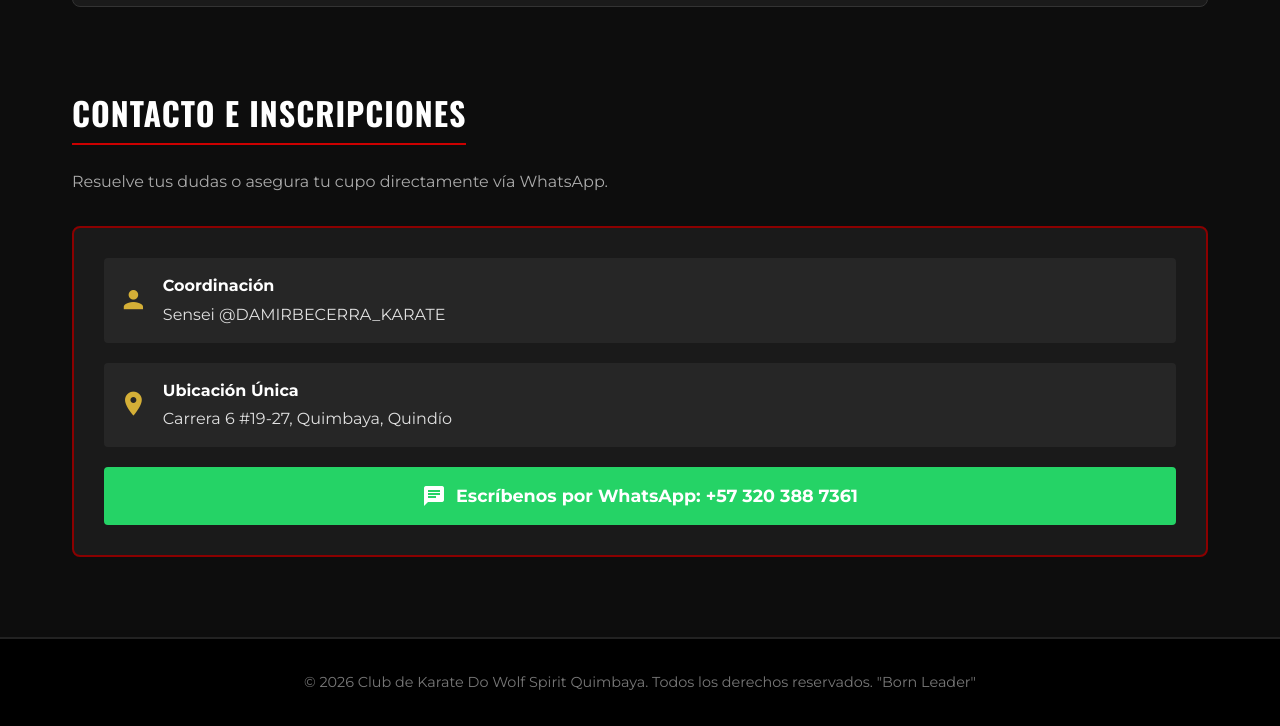
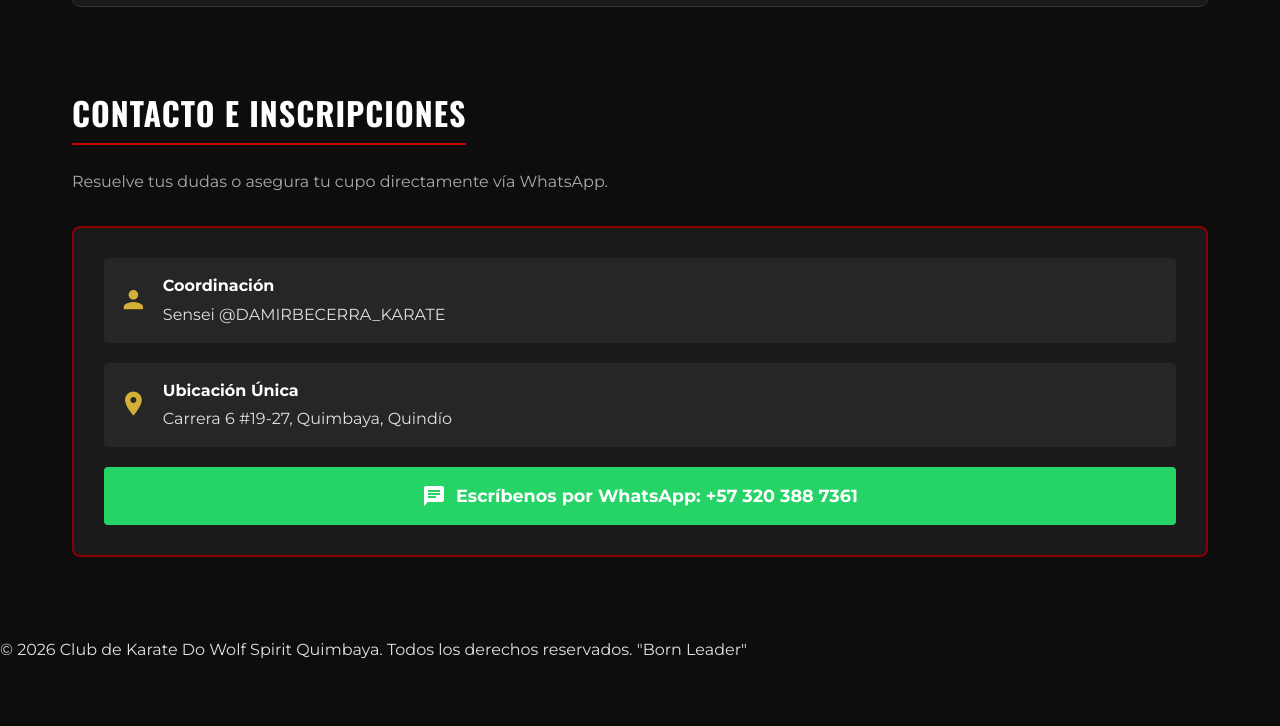
Before and after one commit to wolfspirit-karate/Web, a plain HTML site: page index.html in a window 1280 px wide. Shown: the part 2407-3133 px from the top of the page. After the commit the page ends 3069 px from the top, so only its background shows below. Drawn offline with nearby package versions, Linux system fonts and the light colour scheme.

Commit message:
Update index.html

```diff
--- a/index.html
+++ b/index.html
@@ -180,7 +180,7 @@
             font-size: 1.1rem;
         }
 
-        /* --- NUEVA IMAGEN DE LA SEDE --- */
+        /* --- IMAGEN DE LA SEDE --- */
         .sede-banner {
             border-radius: 8px;
             overflow: hidden;
@@ -384,16 +384,6 @@
             max-width: 95%;
             max-height: 85%;
             border: 2px solid var(--color-amarillo);
-        }
-
-        /* --- FOOTER --- */
-        footer {
-            background-color: #000;
-            text-align: center;
-            padding: 2rem;
-            border-top: 2px solid #222;
-            color: #777;
-            font-size: 0.9rem;
         }
 
         /* --- RESPONSIVE MÓVIL --- */
```
